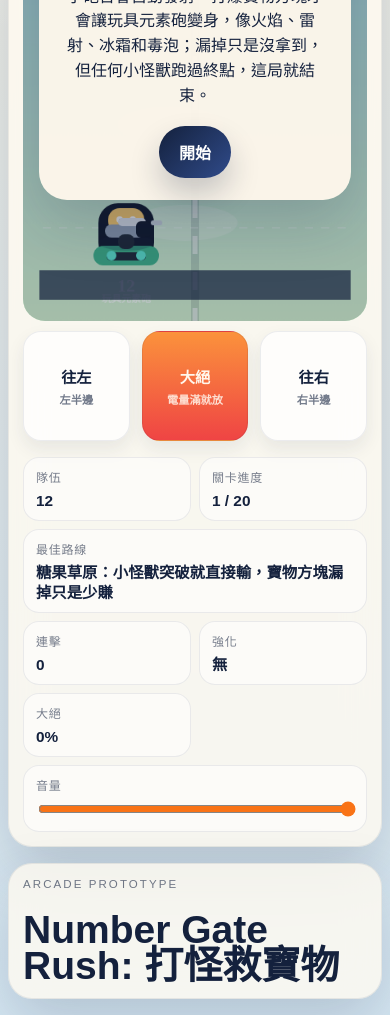
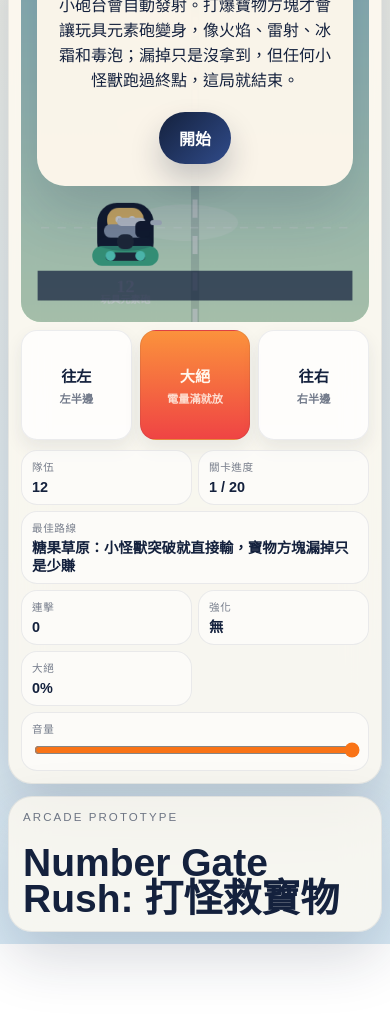
Before and after one commit to joshra/number-game, a website: page index.html in a window 390 px wide. Shown: the part 367-1382 px from the top of the page. After the commit the page ends 1311 px from the top, so only its background shows below. Drawn offline with Linux system fonts and the light colour scheme.

Commit message:
Tune layout for iPhone 16 Pro

```diff
--- a/game.js
+++ b/game.js
@@ -21,7 +21,7 @@ const appModeLabel = document.getElementById("app-mode-label");
 const networkStatus = document.getElementById("network-status");
 const installButton = document.getElementById("install-button");
 const updateButton = document.getElementById("update-button");
-const OFFLINE_CACHE_VERSION = "20260311-183954";
+const OFFLINE_CACHE_VERSION = "20260311-195531";
 const launchParams = new URLSearchParams(window.location.search);
 let deferredInstallPrompt = null;
 let waitingServiceWorker = null;
--- a/index.html
+++ b/index.html
@@ -11,10 +11,10 @@
     <meta name="apple-mobile-web-app-status-bar-style" content="black-translucent" />
     <meta name="format-detection" content="telephone=no" />
     <title>Number Gate Rush: 打怪救寶物</title>
-    <link rel="manifest" href="./manifest.webmanifest?v=20260311-183954" />
-    <link rel="icon" href="./icons/icon-192.svg?v=20260311-183954" type="image/svg+xml" />
-    <link rel="apple-touch-icon" href="./icons/icon-192.svg?v=20260311-183954" />
-    <link rel="stylesheet" href="./styles.css?v=20260311-183954" />
+    <link rel="manifest" href="./manifest.webmanifest?v=20260311-195531" />
+    <link rel="icon" href="./icons/icon-192.svg?v=20260311-195531" type="image/svg+xml" />
+    <link rel="apple-touch-icon" href="./icons/icon-192.svg?v=20260311-195531" />
+    <link rel="stylesheet" href="./styles.css?v=20260311-195531" />
   </head>
   <body>
     <div class="app-chrome" aria-live="polite">
@@ -119,6 +119,6 @@
       </section>
     </main>
 
-    <script src="./game.js?v=20260311-183954"></script>
+    <script src="./game.js?v=20260311-195531"></script>
   </body>
 </html>
--- a/styles.css
+++ b/styles.css
@@ -698,6 +698,61 @@ canvas {
   }
 }
 
+@media (max-width: 430px) and (min-height: 840px) {
+  :root {
+    --mobile-chrome-height: 42px;
+  }
+
+  .app-shell {
+    gap: 12px;
+    padding: 8px 0 max(12px, env(safe-area-inset-bottom));
+  }
+
+  .game-panel {
+    padding: 12px;
+    gap: 10px;
+    min-height: calc(100dvh - var(--mobile-chrome-height) - 16px - env(safe-area-inset-bottom));
+  }
+
+  .play-area {
+    gap: 8px;
+    min-height: 100%;
+  }
+
+  .game-frame {
+    width: min(100%, calc((100dvh - 162px) * 7 / 12));
+    height: 100%;
+    border-radius: 20px;
+  }
+
+  .touch-controls {
+    gap: 8px;
+  }
+
+  .touch-button {
+    min-height: 52px;
+    padding: 7px 6px;
+    border-radius: 16px;
+  }
+
+  .hud {
+    gap: 6px;
+  }
+
+  .hud-block {
+    padding: 8px 10px;
+  }
+
+  .hud-label {
+    margin-bottom: 4px;
+    font-size: 0.66rem;
+  }
+
+  .hud-block strong {
+    font-size: 0.9rem;
+  }
+}
+
 @media (pointer: fine) and (min-width: 961px) {
   .touch-controls {
     position: sticky;
```
Also changed, not shown: progress.md (+1 -0 lines), sw.js (+6 -6 lines), manifest.webmanifest.
